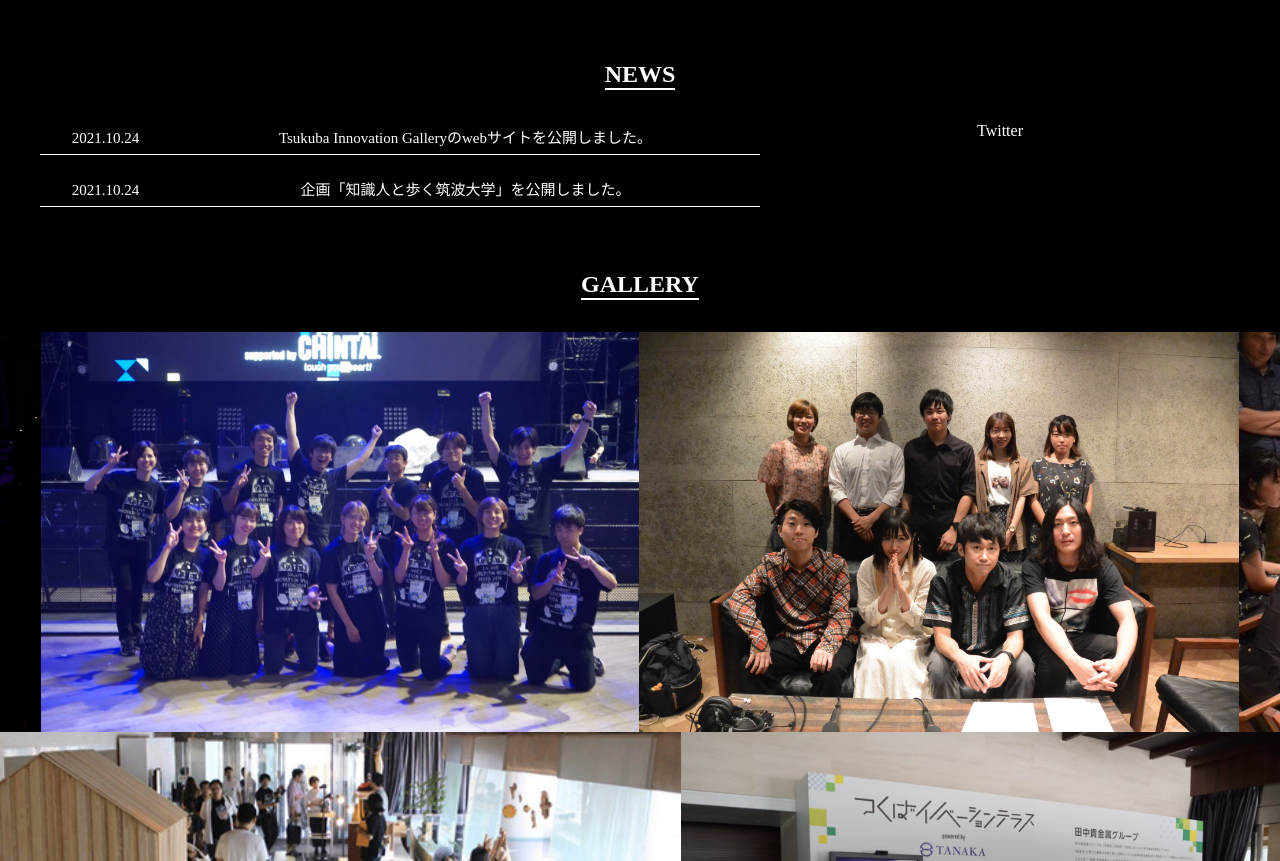
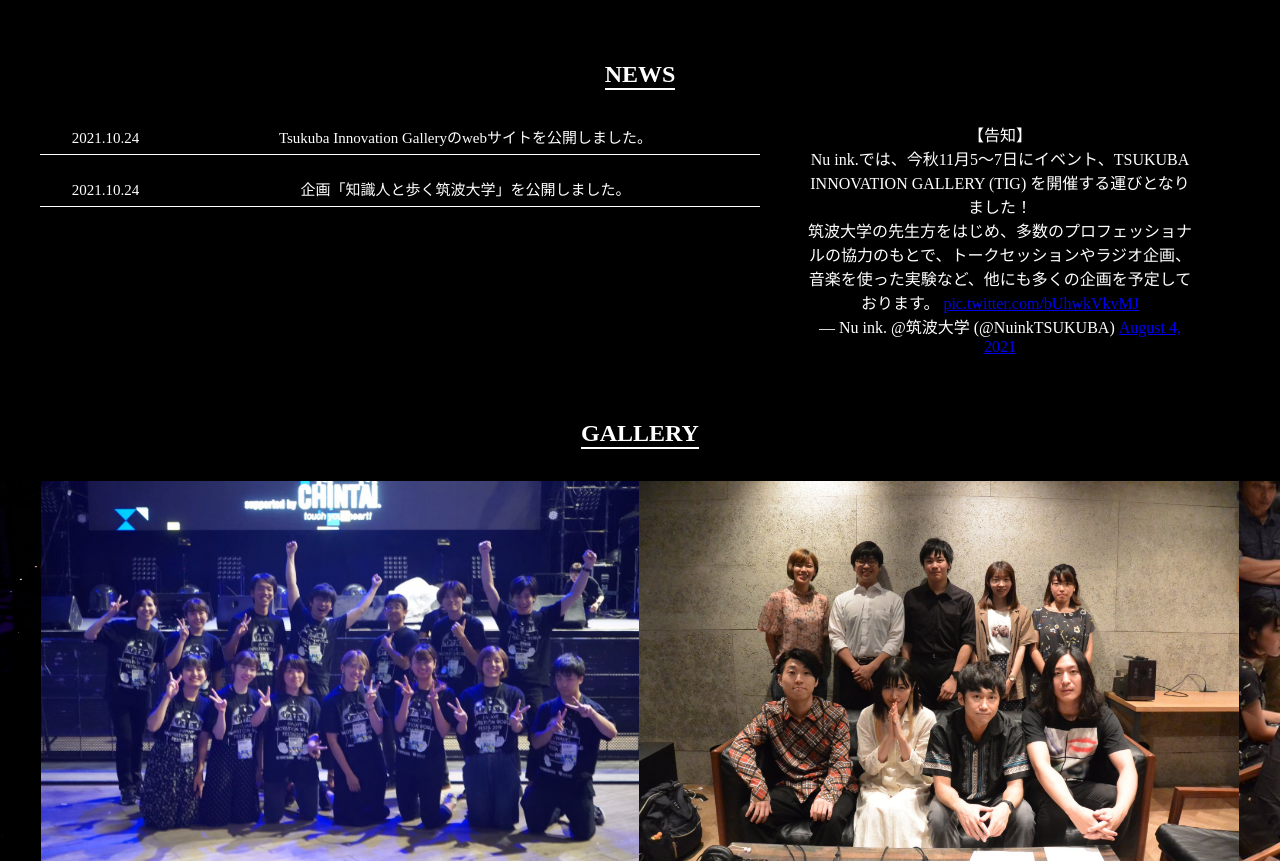
Before and after one commit to Nuink-org/TIG_WEB_2021, a Vue app: page / in a window 1280 px wide. Shown: the part 6080-6941 px from the top of the page. Built offline with nearby package versions, Linux system fonts and the light colour scheme.

Commit message:
Add twitter widget #7

```diff
--- a/package.json
+++ b/package.json
@@ -10,6 +10,7 @@
   },
   "dependencies": {
     "core-js": "^3.6.5",
+    "twitter-widgets": "^2.0.0",
     "vue": "^3.0.0",
     "vue-router": "^4.0.0-0"
   },
--- a/src/components/sections/News.vue
+++ b/src/components/sections/News.vue
@@ -13,8 +13,18 @@
             :content="news.content"
           />
         </div>
-        <div class="news-twitter">
-          Twitter
+        <div class="news-twitter" v-if="tweetLoaded">
+          <div class="news-twitter__wrapper">
+            <blockquote class="twitter-tweet">
+              <p lang="ja" dir="ltr">
+                【告知】<br>
+                Nu ink.では、今秋11月5〜7日にイベント、TSUKUBA INNOVATION GALLERY (TIG) を開催する運びとなりました！<br>
+                筑波大学の先生方をはじめ、多数のプロフェッショナルの協力のもとで、トークセッションやラジオ企画、音楽を使った実験など、他にも多くの企画を予定しております。
+                <a href="https://t.co/bUhwkVkvMJ">pic.twitter.com/bUhwkVkvMJ</a>
+              </p>
+                &mdash; Nu ink. @筑波大学 (@NuinkTSUKUBA) <a href="https://twitter.com/NuinkTSUKUBA/status/1422754169006419970?ref_src=twsrc%5Etfw">August 4, 2021</a>
+            </blockquote>
+          </div>
         </div>
       </div>
     </template>
@@ -22,6 +32,7 @@
 </template>
 
 <script>
+import { onMounted, ref } from 'vue'
 import SectionBase from '@/components/common/SectionBase.vue'
 import NewsItem from '@/components/news/NewsItem.vue'
 export default {
@@ -30,6 +41,18 @@
     NewsItem
   },
   setup() {
+    const tweetLoaded = ref(false)
+    onMounted(() => {
+      // scriptタグを生成
+      // tweet埋め込むために必要
+      // vue-tweet-embedを使いたかったが、Vueのバージョンの違いから上手くいかなかった
+      const twitterScript = document.createElement('script')
+      twitterScript.setAttribute('src', 'https://platform.twitter.com/widgets.js')
+      twitterScript.setAttribute('async', 'true')
+      document.head.appendChild(twitterScript)
+      tweetLoaded.value = true
+    })
+
     const newsList = [
       {
         date: '2021.10.24',
@@ -41,7 +64,7 @@
       }
     ]
 
-    return { newsList }
+    return { tweetLoaded, newsList }
   }
 }
 </script>
@@ -58,6 +81,10 @@
   }
   &-twitter {
     width: 40%;
+    &__wrapper {
+      width: 80%;
+      margin: 0 auto;
+    }
   }
 }
 </style>
```
Also changed, not shown: 1 other file (tests, documents, lock files or other folders).
